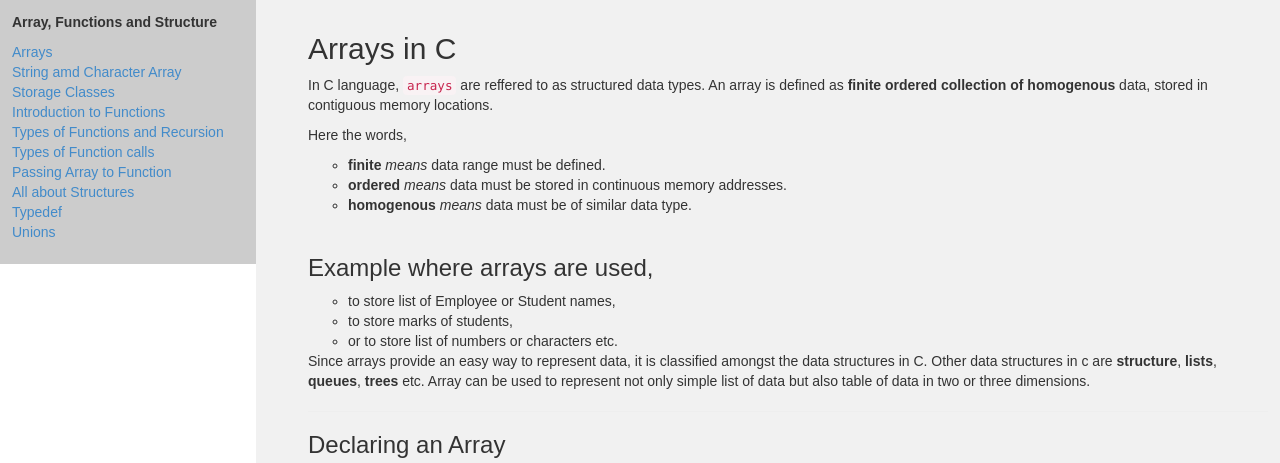
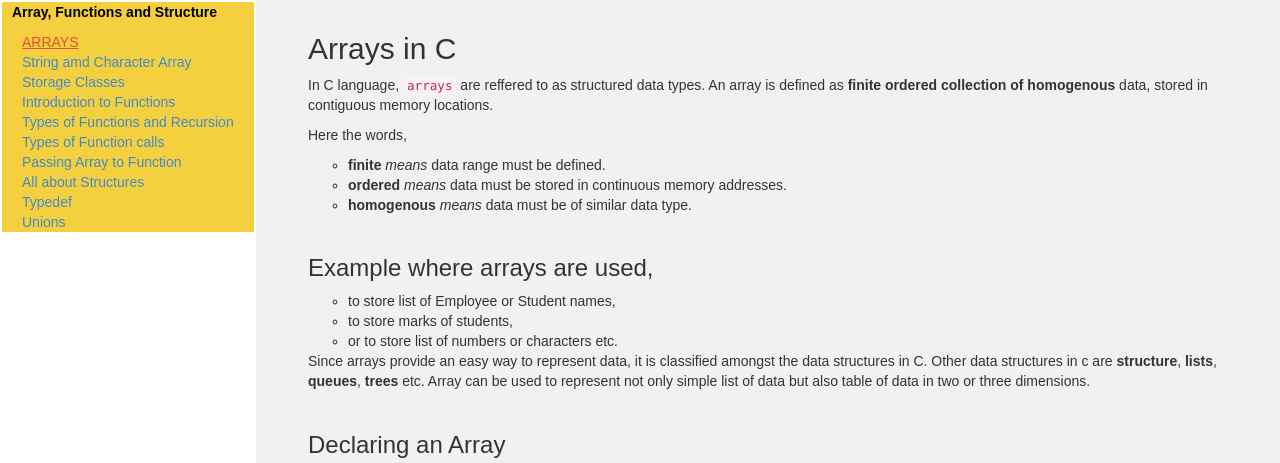
Before and after one commit to Sagar-T/C, a PHP site: page /ARRAYFANDSTRUCT.html in a window 1280 px wide. Shown: the part 163-626 px from the top of the page. Run offline with PHP 8.4, Linux system fonts and the light colour scheme; some libraries are stand-ins or nearby versions.

Commit message:
Add files via upload

```diff
--- a/css/LAYOUTSTYLE.css
+++ b/css/LAYOUTSTYLE.css
@@ -7,29 +7,42 @@ body {
   font-family: Arial, Helvetica, sans-serif;
 }
 
-/* Style the header */
+
 header {
   background-color: #666;
   padding: 30px;
   text-align: center;
   font-size: 35px;
   color: white;
+
 }
+
 
 /* Create two columns/boxes that floats next to each other */
 nav {
   float: left;
   width: 20%;
- /* only for demonstration, should be removed */
-  background: #ccc;
-  padding: 12px;
+ /* background:#F4F6F6 ;*/
+  padding: 2px;
 
 }
 
-/* Style the list inside the menu */
+
 nav ul {
   list-style-type: none;
-  padding: 0;
+  padding-left:10px;
+  color: black ;
+background-color:#F4D03F  ;  /*ul heading color*/
+}/* contents navigation bar*/
+
+]#counter-list{
+color: #F7DC6F  ;			/*list elements color8*/
+}
+#selected{
+color:#E74C3C ;
+text-decoration:underline;
+text-transform: uppercase;
+font-size:bold;
 }
 
 article {
@@ -37,7 +50,7 @@ article {
   padding: 12px;
   width: 80%;
   background-color: #f1f1f1;
- /* only for demonstration, should be removed */
+
 }
 
 /* Clear floats after the columns */
@@ -47,7 +60,7 @@ section:after {
   clear: both;
 }
 
-/* Style the footer */
+
 footer {
   background-color: #777;
   padding: 20px;
@@ -56,7 +69,7 @@ footer {
 }
 
 /* Responsive layout - makes the two columns/boxes stack on top of each other instead of next to each other, on small screens */
-@media (max-width: 600px) {
+@media screen and(max-width: 500px) {
   nav, article {
     width: 100%;
     height: auto;
```
